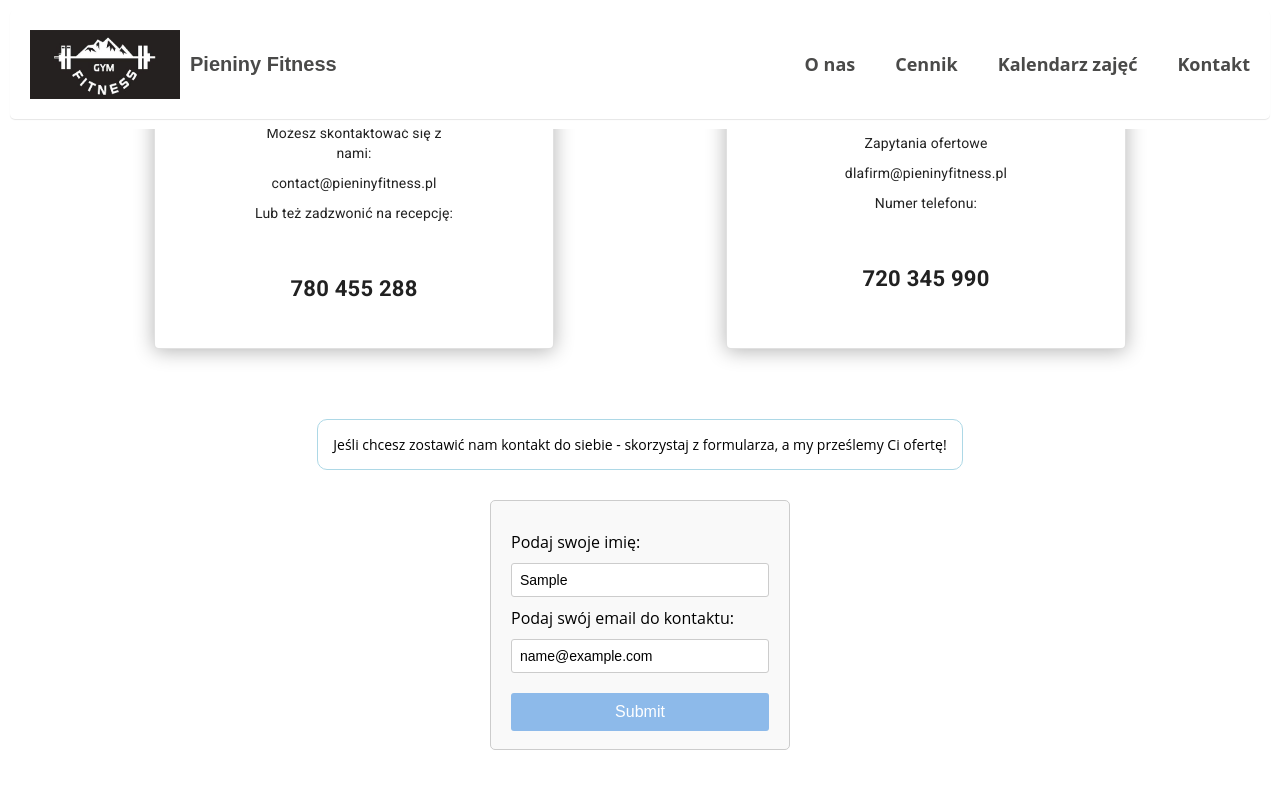
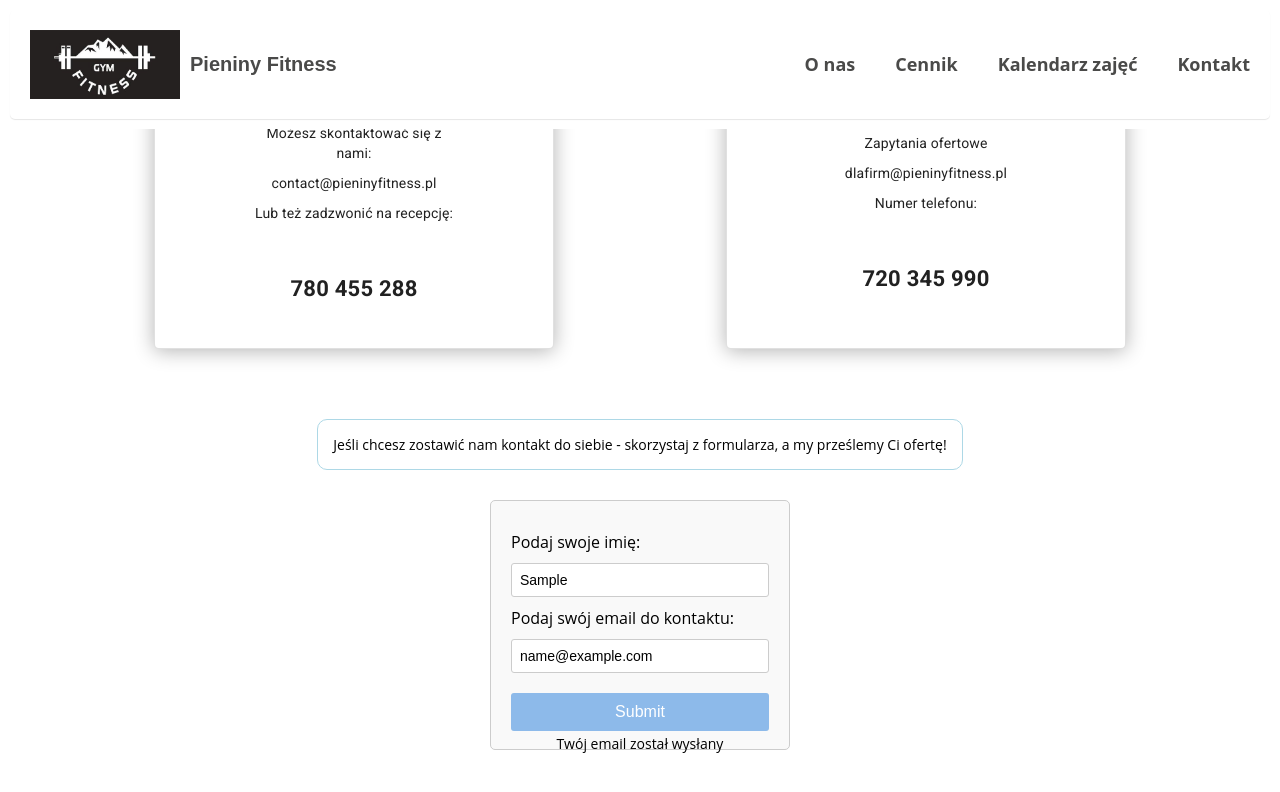
Before and after one commit to paulinawojtysiakk/Strona-Silowni, a React (Vite) app in the folder vite-project/: page /contact in a window 1280 px wide. Both pictures are taken after typing "Sample", "name@example.com" into the empty fields and a click on the input 640 px from the left and 867 px from the top of the page. Shown: the part 155-947 px from the top of the page. Built offline with nearby package versions, Linux system fonts and the light colour scheme.

Commit message:
contact form update confirmation

```diff
--- a/vite-project/src/pages/Contact.jsx
+++ b/vite-project/src/pages/Contact.jsx
@@ -8,6 +8,8 @@ import { useState } from 'react';
 
 function MyForm() {
     const [inputs, setInputs] = useState({});
+    const [notification, setNotification] = useState('');
+
 
     const handleChange = (event) => {
         const name = event.target.name;
@@ -18,6 +20,8 @@ function MyForm() {
     const handleSubmit = (event) => {
         event.preventDefault();
         alert(inputs);
+        setNotification('Twój email został wysłany');
+
     }
 
     return (
@@ -39,6 +43,7 @@ function MyForm() {
                 />
             </label>
             <input type="submit" />
+            {notification && <p className='notification-email'>{notification}</p>}
         </form>
     )
 }
--- a/vite-project/src/scss/Contact.scss
+++ b/vite-project/src/scss/Contact.scss
@@ -80,6 +80,12 @@
         border-radius: 3px;
         border: none;
         cursor: pointer;
+
+
+      }
+      .notification-email{
+        padding: 3px;
+        text-align: center;
       }
     }
   }
```
